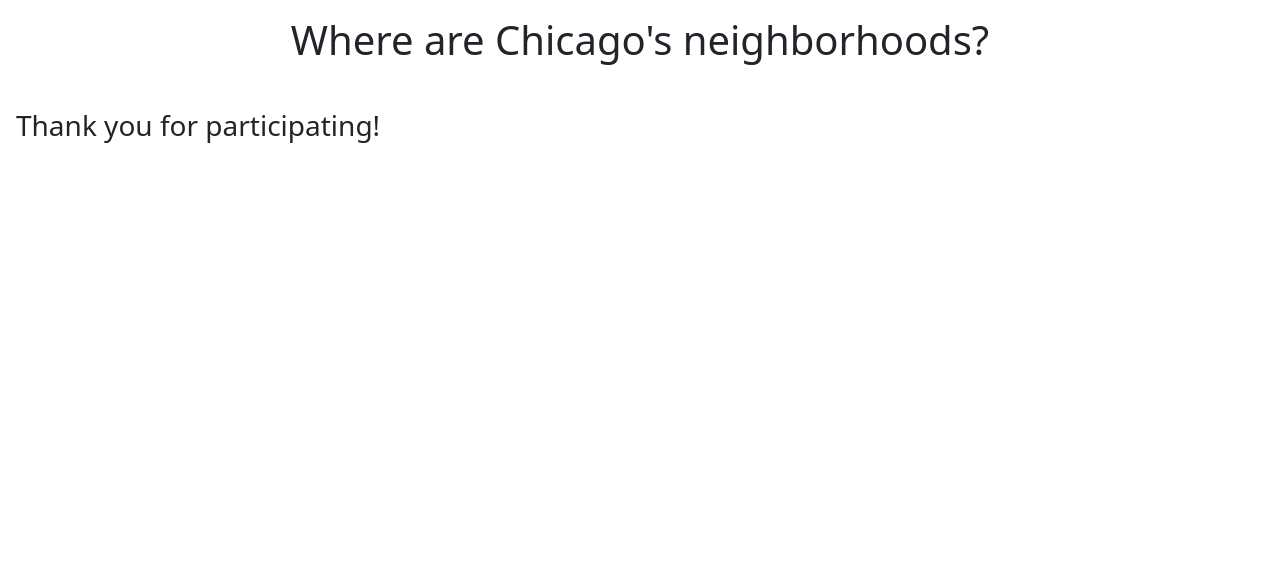
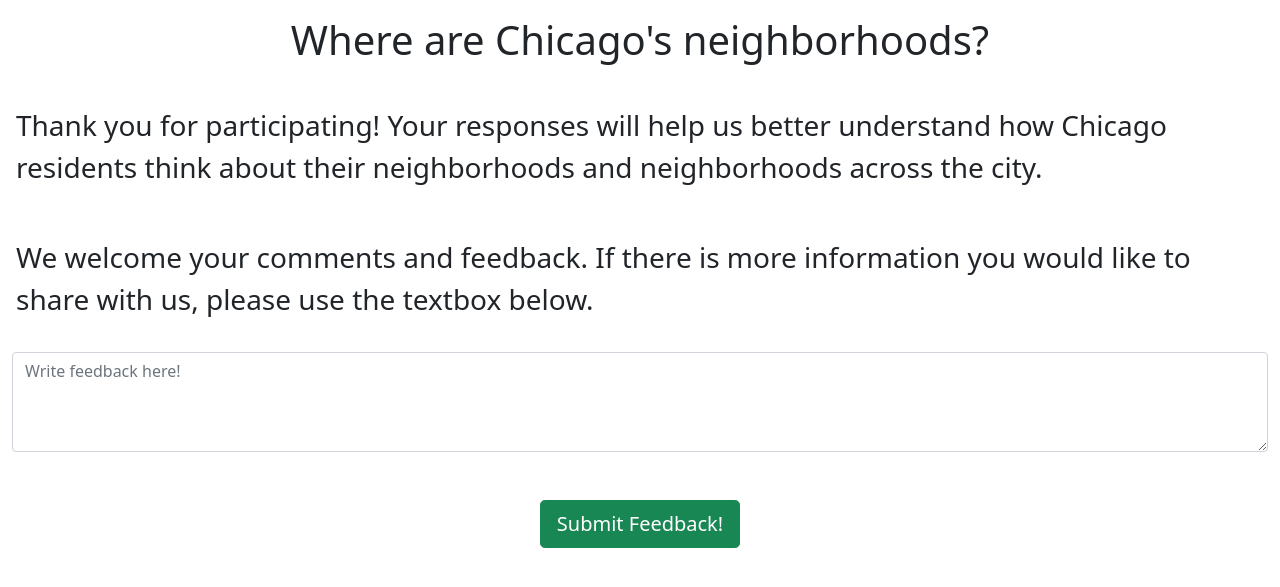
Before and after one commit to divij-sinha/neighbourhood-mapping, a Flask app: page /thank_you in a window 1280 px wide. Shown: the top 587 px of the page. Run offline with Flask 3, Linux system fonts and the light colour scheme.

Commit message:
add feedback

```diff
--- a/app/forms.py
+++ b/app/forms.py
@@ -1,5 +1,12 @@
 from flask_wtf import FlaskForm
-from wtforms import SubmitField, HiddenField, RadioField, StringField, DecimalField
+from wtforms import (
+    SubmitField,
+    HiddenField,
+    RadioField,
+    StringField,
+    DecimalField,
+    TextAreaField,
+)
 from wtforms.validators import NumberRange, DataRequired, ValidationError, Optional
 from utils import get_geojson
 
@@ -158,5 +165,14 @@ class SurveyDemo(FlaskForm):
     submit = SubmitField("I'm done!")
 
 
+class SurveyFeedback(FlaskForm):
+    feedback = TextAreaField(
+        label="Write feedback here!",
+        validators=[Optional()],
+        description="Write feedback here!",
+    )
+    agree = SubmitField("Submit Feedback!")
+
+
 class AgreeButton(FlaskForm):
     agree = SubmitField("Yes, I agree to participate")
--- a/app/models.py
+++ b/app/models.py
@@ -34,3 +34,9 @@ class Respondent(db.Model):
     soc_cohes_neighborhood_value = db.Column(db.String(10))
     soc_cohes_neighborhood_talk = db.Column(db.String(10))
     soc_cohes_neighborhood_belong = db.Column(db.String(10))
+
+
+class Feedback(db.Model):
+    feedback_id = db.Column(db.Integer, primary_key=True)
+    user_id = db.Column(db.String(36), db.ForeignKey("location.user_id"))
+    feedback = db.Column(db.Text)
--- a/app/routes.py
+++ b/app/routes.py
@@ -1,6 +1,6 @@
 from app import app, db
-from app.models import Neighborhood, Location, Respondent
-from app.forms import SurveyStart, SurveyDraw, AgreeButton, SurveyDemo
+from app.models import Neighborhood, Location, Respondent, Feedback
+from app.forms import SurveyStart, SurveyDraw, AgreeButton, SurveyDemo, SurveyFeedback
 from flask import render_template, redirect, url_for, session
 from wtforms.validators import DataRequired
 from utils import get_geojson, get_map_comps, get_neighborhood_list
@@ -132,22 +132,6 @@ def survey_demo():
             soc_cohes_neighborhood_talk=form.soc_cohes_neighborhood_talk.data,
             soc_cohes_neighborhood_belong=form.soc_cohes_neighborhood_belong.data,
         )
-        print(
-            "form.soc_cohes_neighborhood_knit.data",
-            form.soc_cohes_neighborhood_knit.data,
-        )
-        print(
-            "form.soc_cohes_neighborhood_value.data",
-            form.soc_cohes_neighborhood_value.data,
-        )
-        print(
-            "form.soc_cohes_neighborhood_talk.data",
-            form.soc_cohes_neighborhood_talk.data,
-        )
-        print(
-            "form.soc_cohes_neighborhood_belong.data",
-            form.soc_cohes_neighborhood_belong.data,
-        )
         db.session.add(resp)
         db.session.commit()
         return redirect(url_for("thank_page"))
@@ -155,6 +139,12 @@ def survey_demo():
     return render_template("form_page_demo.html", form=form)
 
 
-@app.route("/thank_you", methods=["GET"])
+@app.route("/thank_you", methods=["GET", "POST"])
 def thank_page():
-    return render_template("thank_page.html")
+    form = SurveyFeedback()
+    if form.validate_on_submit():
+        feedback = Feedback(user_id=session["uuid"], feedback=form.feedback.data)
+        db.session.add(feedback)
+        db.session.commit()
+        return redirect(url_for("thank_page"))
+    return render_template("thank_page.html", form=form)
--- a/app/templates/thank_page.html
+++ b/app/templates/thank_page.html
@@ -1,14 +1,26 @@
-{% extends "_base_page.html" %}
-
-{% block map_head %} {% endblock %}
-
-{% block body %}
+{% extends "_base_page.html" %} {% block map_head %} {% endblock %} {% block
+body %}
 <div class="container-fluid p-3 text-center h-1">
-    <h1>Where are Chicago's neighborhoods?</h1>
+  <h1>Where are Chicago's neighborhoods?</h1>
+</div>
+<p class="fs-3 lead p-3">
+  Thank you for participating! Your responses will help us better understand how
+  Chicago residents think about their neighborhoods and neighborhoods across the
+  city.
+</p>
+<p class="fs-3 lead p-3">
+  We welcome your comments and feedback. If there is more information you would
+  like to share with us, please use the textbox below.
+</p>
+<form action="" method="post" novalidate id="mainform" class="needs-validation">
+  {{ form.csrf_token }}
+  <div class="container-fluid text-center">
+    {{form.feedback(class_="form-control", style="height: 100px", placeholder =
+    "Write feedback here!")}}
   </div>
-<p class="fs-3 lead p-3">
-    Thank you for participating!
-</p>
-{% endblock %}
-
-{% block map_script %} {% endblock %}
+  <div class="container-fluid p-4"></div>
+  <div class="container-fluid text-center">
+    {{ form.agree(class_="btn btn-success btn-lg") }}
+  </div>
+</form>
+{% endblock %} {% block map_script %} {% endblock %}
```
